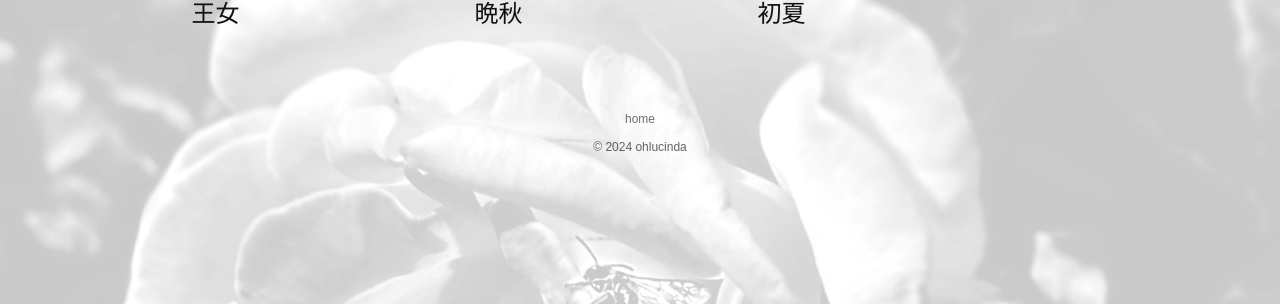
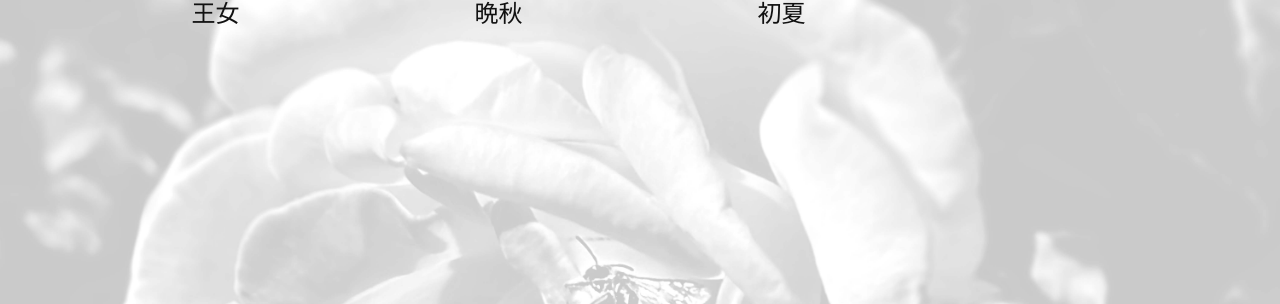
Before and after one commit to ohlucinda/gem-dtp, a Jekyll site: the page built from archive.html, in a window 1280 px wide. Shown: the part 290-594 px from the top of the page. Built offline with Jekyll 4.4.1, drawn with Linux system fonts in a browser that asks for light colours; some web fonts are replaced.

Commit message:
Update archive.html

```diff
--- a/archive.html
+++ b/archive.html
@@ -83,26 +83,6 @@ opacity: 0.5;
 
 }
 
-footer {
-
-  margin-top: 80px;
-
-  text-align: center;
-
-  font-family: "jimbo-std-expanded", sans-serif;
-  font-size: 12px;
-
-  opacity: 0.6;
-
-}
-
-footer a {
-
-  color: #111;
-  text-decoration: none;
-
-}
-
 </style>
 
 </head>
@@ -123,22 +103,6 @@ footer a {
 
 </div>
 
-<footer>
-
-<div class="footer-inner">
-
-  <a href="{{ site.baseurl }}/">
-    home
-  </a>
-
-  <br><br>
-
-  © 2024 ohlucinda
-
-</div>
-
-</footer>
-
 </body>
 
 </html>
```
